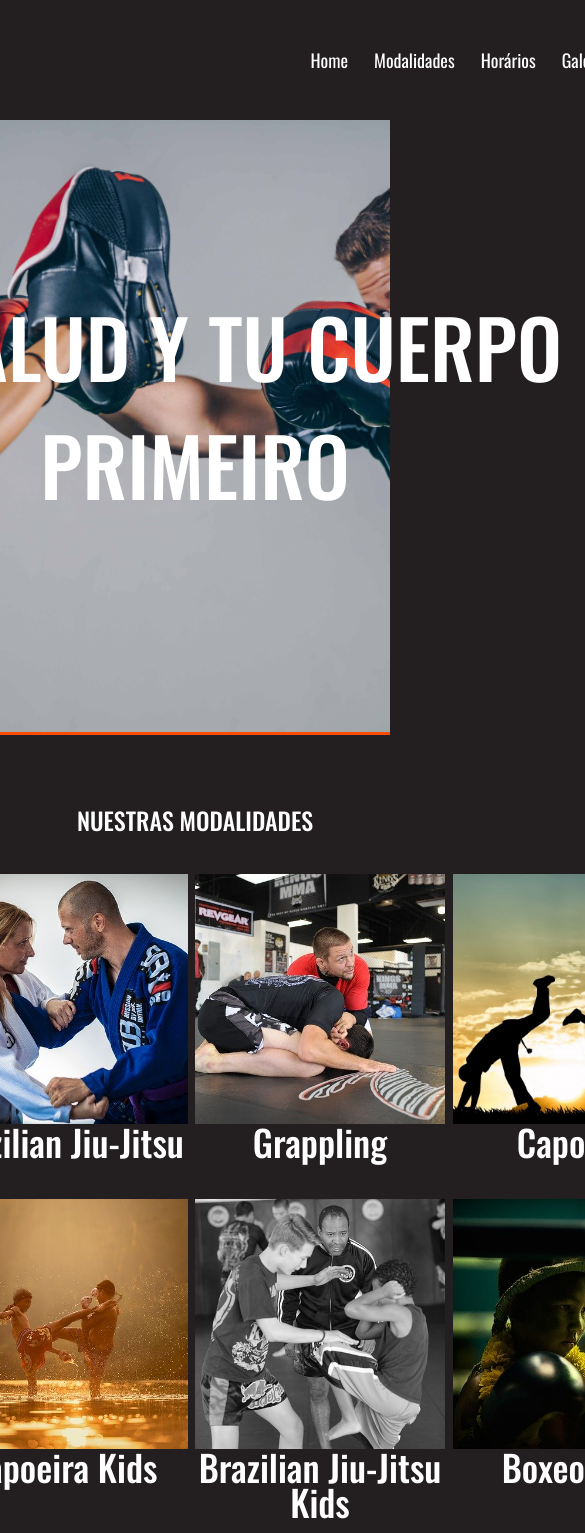
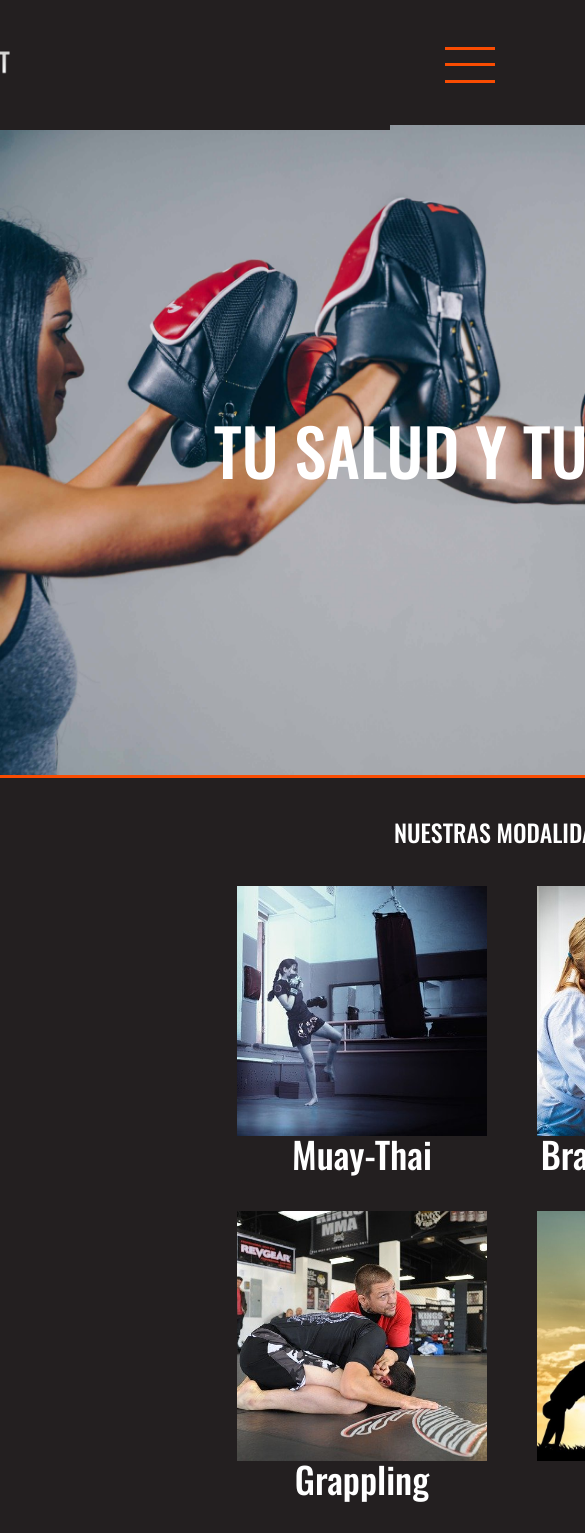
Before and after one commit to dhionyxp/corunafit, a plain HTML site: page index.html in a window 390 px wide. Shown: the top 1533 px of the page, 585 px wide, since content can reach past the window. Drawn offline with nearby package versions, Linux system fonts and the light colour scheme.

Commit message:
Quinto Commit

```diff
--- a/assets/css/style.css
+++ b/assets/css/style.css
@@ -18,12 +18,11 @@ body{
 header{
     display: flex;
     justify-content: center;
+    position: fixed;
+    width: 100%;
+    background-color: #231F20;
     height: 100px;
-    width: 100%;
-    position: fixed;
-    background-color: #231F20;
-    margin-bottom: 100px;
-    top: 0;
+    top:0;
     padding-top: 10px;
     padding-bottom: 10px;
 }
@@ -36,46 +35,50 @@ header{
     display: flex;
     justify-content: left;
     width: 505px;
-    height: 90px;
 }
 .logo img{
     width: 117px;
     height: 100px;
+    margin-bottom: 10px;
 }
 .menu{
     display: flex;
     justify-content: flex-end;
     align-items: center;
     width: 515px;
-    height: 100px;
+    height: 120px;
 }
 .menu ul{
     display: flex;
     justify-content: right;
 }
 .menu ul, .menu li{
+    box-sizing: border-box;
     list-style: none;
+    margin-bottom: 5px;
+    margin-top: 5px;
 }
 .menu a{
     text-decoration: none;
     font-size: 18px;
     color: #fff;
     padding: 10px;
-    margin: 3px;
+    margin: 5px;
 }
 .menu a:hover{
-    background-color: #fff;
-    color: #231F20;
+    background-color: #F94C02;
+    color: #fff;
 }
 #banner{
     background-image: url('../images/banner2\ cópia.jpg');
     background-position: center;
     background-size: cover;
     height: 650px;
-    margin-top: 82px;
+    margin-top: 125px;
     display: flex;
     justify-content: center;
     align-items: center;
+    border-bottom: 3px solid #F94C02;
 }
 .text_banner{
     width: 1030px;
@@ -93,8 +96,7 @@ header{
 #modalidades{
     display: flex;
     justify-content: center;
-    height: 1180px;
-    border-top: 3px solid #F94C02;
+    height: auto;
     border-bottom: 3px solid #F94C02;
 }
 .container .titulo_modalidades{
@@ -107,11 +109,12 @@ header{
 }
 .conteudo_modalidades{
     display: flex;
-    justify-content: space-between;
+    justify-content: center;
     flex-wrap: wrap;
 }
 .modalidade{
     flex: 1;
+    min-width: 250px;
     margin-bottom: 40px;
 }
 .modalidade2{
@@ -208,7 +211,7 @@ header{
 #horario{
     display: flex;
     justify-content: center;
-    height: 348px;
+    height: auto;
     border-bottom: 3px solid #F94C02;
 }
 .container2{
@@ -354,7 +357,7 @@ footer .copy{
     align-items: center;
     width: 500px;
     height: 500px;
-    background-color: #231F20;
+    background-color: #000;
     border-radius: 4px;
 }
 .fechar{
@@ -380,3 +383,82 @@ footer .copy{
 .muay-thai img{
     border-radius: 4px;
 }
+.menumobile{
+    display: none;
+    width: 50px;
+    height: 50px;
+    margin-top: 30px;
+    margin-bottom: 30px;
+}
+.mmline{
+    height: 3px;
+    background-color: #F94C02;
+}
+#menu1{
+    background-color: #F94C02;
+}
+
+@media (max-width:1024px){
+    .container{
+        max-width: 800px;
+    }
+    .text_banner{
+        line-height: 240px;
+        max-width: 800px;
+    }
+    .conteudo_modalidades {
+        max-width: 800px;
+    }
+    .modalidade{
+        display: flex;
+        flex-direction: column;
+        align-items: center;
+    }
+    .teste{
+        flex:3;
+    }
+    #banner, #horario, #galeria, footer, #modalidades, #modalidade_ext{
+        width: 1024px;
+    }
+}
+
+@media (max-width:600px){
+    .container{
+        max-width: 600px;
+    }
+    .text_banner{
+        line-height: 240px;
+        max-width: 600px;
+        font-size: 65px;
+    }
+    .conteudo_modalidades {
+        max-width: 600px;
+    }
+    .modalidade{
+        display: flex;
+        flex-direction: column;
+        align-items: center;
+    }
+    .teste{
+        flex: 3;
+    }
+    #banner, #horario, #galeria, footer, #modalidades,  #modalidade_ext{
+        width: 1024px;
+    }
+    .menu ul{
+        display: none;
+        flex-direction: column;
+        position: absolute;
+        left: 0;
+        width: 100%;
+        background-color: #231F20;
+    }
+    header, .menu{
+        height: auto;
+    }
+    .menumobile{
+        display: flex;
+        flex-direction: column;
+        justify-content: space-around;
+    }
+}
--- a/assets/js/script.js
+++ b/assets/js/script.js
@@ -122,4 +122,27 @@
         document.getElementById('jiukidext').style.display = "none"
         document.getElementById('boxekidext').style.display = "none"
     }
+    function aparecermenu(){
+        var teste = document.getElementById('menusite');
+
+        if(teste.style.display == 'flex'){
+            teste.style.display = 'none';
+        }else{
+            teste.style.display = 'flex';
+        }
+    }
+    function adicionamenu(){
+        var menu1 = document.getElementById('menu1').style.backgroundColor='#231F20';
+        var menu2 = document.getElementById('menu2').style.backgroundColor='#231F20';;
+        var menu3 = document.getElementById('menu3').style.backgroundColor='#231F20';;
+        var menu4 = document.getElementById('menu4').style.backgroundColor='#231F20';;
+        var menu5 = document.getElementById('menu5').style.backgroundColor='#231F20';;
+
+
+
+        var el = document.getElementById('menusite');
+        el.addEventListener('click', function(e) {
+            e.target.style.backgroundColor = '#F94C02';
+        });
+    }
 }
--- a/index.html
+++ b/index.html
@@ -14,7 +14,6 @@
     <script type="text/javascript" src="./assets/js/scroll.js"></script>
 </head>
 <body onload="apagartudo()">
-
     <!-- Header -->
     <header>
         <div class="container">
@@ -22,13 +21,20 @@
                 <img src="./assets/images/logo.png" />
             </div>
             <div class="menu">
-                <ul>
-                    <li><a href="#menu">Home</a></li>
-                    <li><a href="#modalidadesacademia">Modalidades</a></li>
-                    <li><a href="#horariofuncionamento">Horários</a></li>
-                    <li><a href="#galeriainsta">Galéria</a></li>
-                    <li><a href="#meiosdecontato">Contacto</a></li>
-                </ul>
+                <nav>
+                    <div class="menumobile" onclick="aparecermenu()">
+                        <div class="mmline"></div>
+                        <div class="mmline"></div>
+                        <div class="mmline"></div>
+                    </div>
+                    <ul id="menusite">
+                        <li><a href="#menu" id="menu1" onclick="adicionamenu()">Home</a></li>
+                        <li><a href="#modalidadesacademia" id="menu2" onclick="adicionamenu()">Modalidades</a></li>
+                        <li><a href="#horariofuncionamento" id="menu3" onclick="adicionamenu()">Horários</a></li>
+                        <li><a href="#galeriainsta" id="menu4" onclick="adicionamenu()">Galéria</a></li>
+                        <li><a href="#meiosdecontato" id="menu5" onclick="adicionamenu()">Contacto</a></li>
+                    </ul>
+                </nav>
             </div>
         </div>
     </header>
@@ -165,7 +171,7 @@
     <section id="banner">
         <div class="container">
             <div class="text_banner">
-                TU SALUD Y TU CUERPO PRIMEIRO
+                TU SALUD Y TU CUERPO
             </div>
         </div>
     </section>
```
